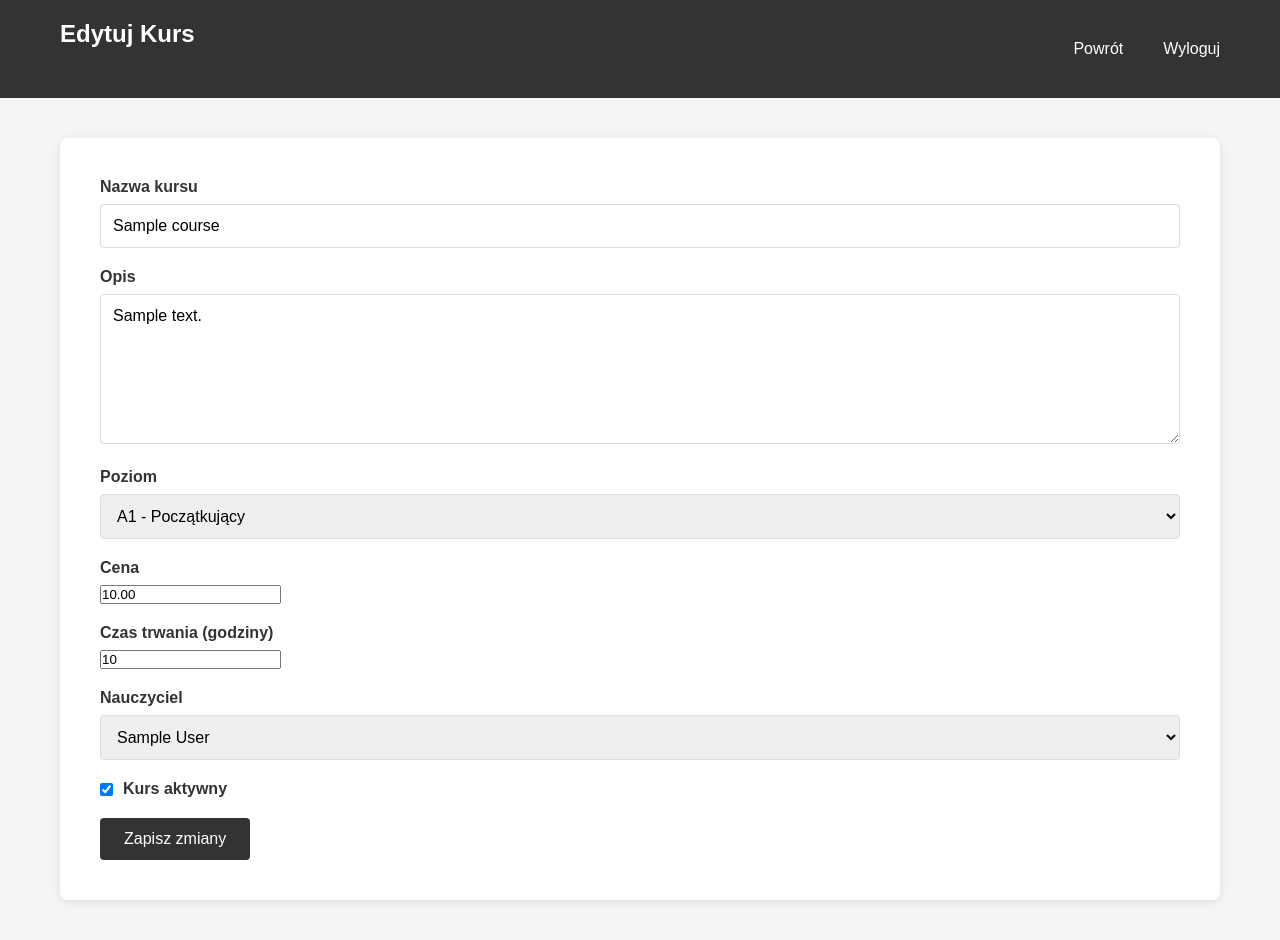
After one commit to capmichal/cms, a Flask app: page /admin/courses/edit/1 in a window 1280 px wide. The commit adds this page. Run offline with Flask 3, Linux system fonts and the light colour scheme; a user stored in the database is signed in; tables that the repository leaves empty hold one stand-in row (values such as "Sample post").

Commit message:
dodane dzialajace usuwanie i edytowanie kursow/nauczycieli, dodane zdjecie unknown_teacher, TODO:VISUALS,CHANGE_PASSWORD,WALIDACJA_ZDJECIA,WALIDACJA_PONOWNEGO_DODANIA_ISTNIEJACEGO_KURSU

```diff
--- a/app.py
+++ b/app.py
@@ -175,10 +175,53 @@ def add_teacher():
 def delete_teacher(teacher_id):
 
     teacher = Teacher.query.get(teacher_id)
+
+    if teacher.courses:
+        flash("Próbujesz usunąć nauczyciela, który prowadzi obecnie kursy!")
+        return redirect(url_for('manage_teachers'))
+
     db.session.delete(teacher)
     db.session.commit()
     flash('Nauczyciel został usunięty')
     return redirect(url_for('manage_teachers'))
+
+@app.route('/admin/teachers/edit/<int:teacher_id>', methods=['GET', 'POST'])
+@login_required
+def edit_teacher(teacher_id):
+    teacher = Teacher.query.get(teacher_id)
+
+    if request.method == 'POST':
+        teacher.first_name = request.form['first_name']
+        teacher.last_name = request.form['last_name']
+        teacher.email = request.form['email']
+        teacher.specialization = request.form['specialization']
+        teacher.bio = request.form['bio']
+
+        # Obsługa zdjęcia
+        if 'photo' in request.files:
+            file = request.files['photo']
+            if file and file.filename:
+                # Usuń stare zdjęcie jeśli istnieje
+                if teacher.photo_path:
+                    old_photo_path = os.path.join(app.config['UPLOAD_FOLDER'], teacher.photo_path)
+                    if os.path.exists(old_photo_path):
+                        os.remove(old_photo_path)
+
+                # Zapisz nowe zdjęcie
+                filename = secure_filename(file.filename)
+                file.save(os.path.join(app.config['UPLOAD_FOLDER'], filename))
+                teacher.photo_path = filename
+
+        db.session.commit()
+        flash('Dane nauczyciela zostały zaktualizowane')
+        return redirect(url_for('manage_teachers'))
+
+    return render_template('admin/edit_teacher.html', teacher=teacher)
+
+
+
+
+
 
 # Nowe endpointy dla kursów
 @app.route('/admin/courses')
@@ -219,6 +262,31 @@ def delete_course(course_id):
 
 
 
+@app.route('/admin/courses/edit/<int:course_id>', methods=['GET', 'POST'])
+@login_required
+def edit_course(course_id):
+
+    course = Course.query.get(course_id)
+
+    if request.method == 'POST':
+        course.name = request.form['name']
+        course.description = request.form['description']
+        course.level = request.form['level']
+        course.price = float(request.form['price'])
+        course.duration = int(request.form['duration'])
+        course.teacher_id = int(request.form['teacher_id'])
+        course.is_active = True if request.form.get('is_active') else False
+
+        db.session.commit()
+        flash('Kurs został edytowany')
+        return redirect(url_for('manage_courses'))
+
+    teachers = Teacher.query.all()
+    return render_template('admin/edit_course.html', course=course, teachers=teachers)
+
+
+
+
 if __name__ == '__main__':
     with app.app_context():
         db.create_all()
--- a/templates/admin/courses.html
+++ b/templates/admin/courses.html
@@ -45,7 +45,7 @@
                         <p class="status">Status: {{ 'Aktywny' if course.is_active else 'Nieaktywny' }}</p>
 
                         <div class="card-actions">
-                            {# <a href="{{ url_for('edit_course', course_id=course.id) }}" class="button">Edytuj</a> #}
+                            <a href="{{ url_for('edit_course', course_id=course.id) }}" class="button">Edytuj</a>
                             <form action="{{ url_for('delete_course', course_id=course.id) }}" method="POST" class="inline-form">
                                 <button type="submit" onclick="return confirm('Czy na pewno chcesz usunąć ten kurs?')" class="button delete">Usuń</button>
                             </form>
--- /dev/null
+++ b/templates/admin/edit_course.html
@@ -0,0 +1,82 @@
+<!DOCTYPE html>
+<html lang="pl">
+<head>
+    <meta charset="UTF-8">
+    <meta name="viewport" content="width=device-width, initial-scale=1.0">
+    <title>Edytuj Kurs - Panel Administratora</title>
+    <link rel="stylesheet" href="{{ url_for('static', filename='css/dashboard_styles.css') }}">
+</head>
+<body>
+    <header class="header">
+        <div class="container">
+            <div class="header-content">
+                <h1>Edytuj Kurs</h1>
+                <div class="header-links">
+                    <a href="{{ url_for('manage_courses') }}" class="nav-link">Powrót</a>
+                    <a href="{{ url_for('admin_logout') }}" class="nav-link">Wyloguj</a>
+                </div>
+            </div>
+        </div>
+    </header>
+
+    <main class="main-content">
+        <div class="container">
+            <div class="form-container">
+                <form action="{{ url_for('edit_course', course_id=course.id) }}" method="POST" enctype="multipart/form-data">
+                    <div class="form-group">
+                        <label for="name">Nazwa kursu</label>
+                        <input type="text" id="name" name="name" value="{{ course.name }}" required>
+                    </div>
+
+                    <div class="form-group">
+                        <label for="description">Opis</label>
+                        <textarea id="description" name="description" rows="5" required>{{ course.description }}</textarea>
+                    </div>
+
+                    <div class="form-group">
+                        <label for="level">Poziom</label>
+                        <select id="level" name="level" value="{{ course.level }}" required>
+                            <option value="A1">A1 - Początkujący</option>
+                            <option value="A2">A2 - Podstawowy</option>
+                            <option value="B1">B1 - Średniozaawansowany</option>
+                            <option value="B2">B2 - Wyższy średniozaawansowany</option>
+                            <option value="C1">C1 - Zaawansowany</option>
+                            <option value="C2">C2 - Biegły</option>
+                        </select>
+                    </div>
+
+                    <div class="form-group">
+                        <label for="price">Cena</label>
+                        <input type="number" id="price" name="price" step="0.01" value="{{ course.price }}" required>
+                    </div>
+
+                    <div class="form-group">
+                        <label for="duration">Czas trwania (godziny)</label>
+                        <input type="number" id="duration" name="duration" value="{{ course.duration }}" required>
+                    </div>
+
+                    <div class="form-group">
+                        <label for="teacher_id">Nauczyciel</label>
+                        <select id="teacher_id" name="teacher_id" required>
+                            {% for teacher in teachers %}
+                            <option value="{{ teacher.id }}" {% if teacher.id == course.teacher_id %}selected{% endif %}>
+                                {{ teacher.first_name }} {{ teacher.last_name }}
+                            </option>
+                            {% endfor %}
+                        </select>
+                    </div>
+
+                    <div class="form-group">
+                        <label class="checkbox-label">
+                            <input type="checkbox" name="is_active" checked>
+                            Kurs aktywny
+                        </label>
+                    </div>
+
+                    <button type="submit">Zapisz zmiany</button>
+                </form>
+            </div>
+        </div>
+    </main>
+</body>
+</html>
--- a/templates/admin/teachers.html
+++ b/templates/admin/teachers.html
@@ -45,7 +45,7 @@
                         <p class="email">{{ teacher.email }}</p>
 
                         <div class="card-actions">
-                            {# <a href="{{ url_for('edit_teacher', teacher=teacher.id) }}" class="button">Edytuj</a> #}
+                            <a href="{{ url_for('edit_teacher', teacher_id=teacher.id) }}" class="button">Edytuj</a>
                             <form action="{{ url_for('delete_teacher', teacher_id=teacher.id) }}" method="POST" class="inline-form">
                                 <button type="submit" onclick="return confirm('Czy na pewno chcesz usunąć tego nauczyciela?')" class="button delete">Usuń</button>
                             </form>
--- a/templates/public/home.html
+++ b/templates/public/home.html
@@ -55,9 +55,9 @@
                 <div class="teachers-grid">
                     {% for teacher in teachers %}
                     <div class="teacher-card">
-                        {% if teacher.photo_path %}
-                        <img src="{{ url_for('static', filename='uploads/' + teacher.photo_path) }}" alt="{{ teacher.first_name }} {{ teacher.last_name }}">
-                        {% endif %}
+
+                        <img src="{{ url_for('static', filename='uploads/' + (teacher.photo_path if teacher.photo_path else 'unknown_teacher.jpg')) }}" alt="{{ teacher.first_name }} {{ teacher.last_name }}">
+
                         <h3>{{ teacher.first_name }} {{ teacher.last_name }}</h3>
                         <p class="specialization">{{ teacher.specialization }}</p>
                         <p class="bio">{{ teacher.bio }}</p>
```
Also changed, not shown: templates/admin/edit_teacher.html (added, +66 -0 lines).
